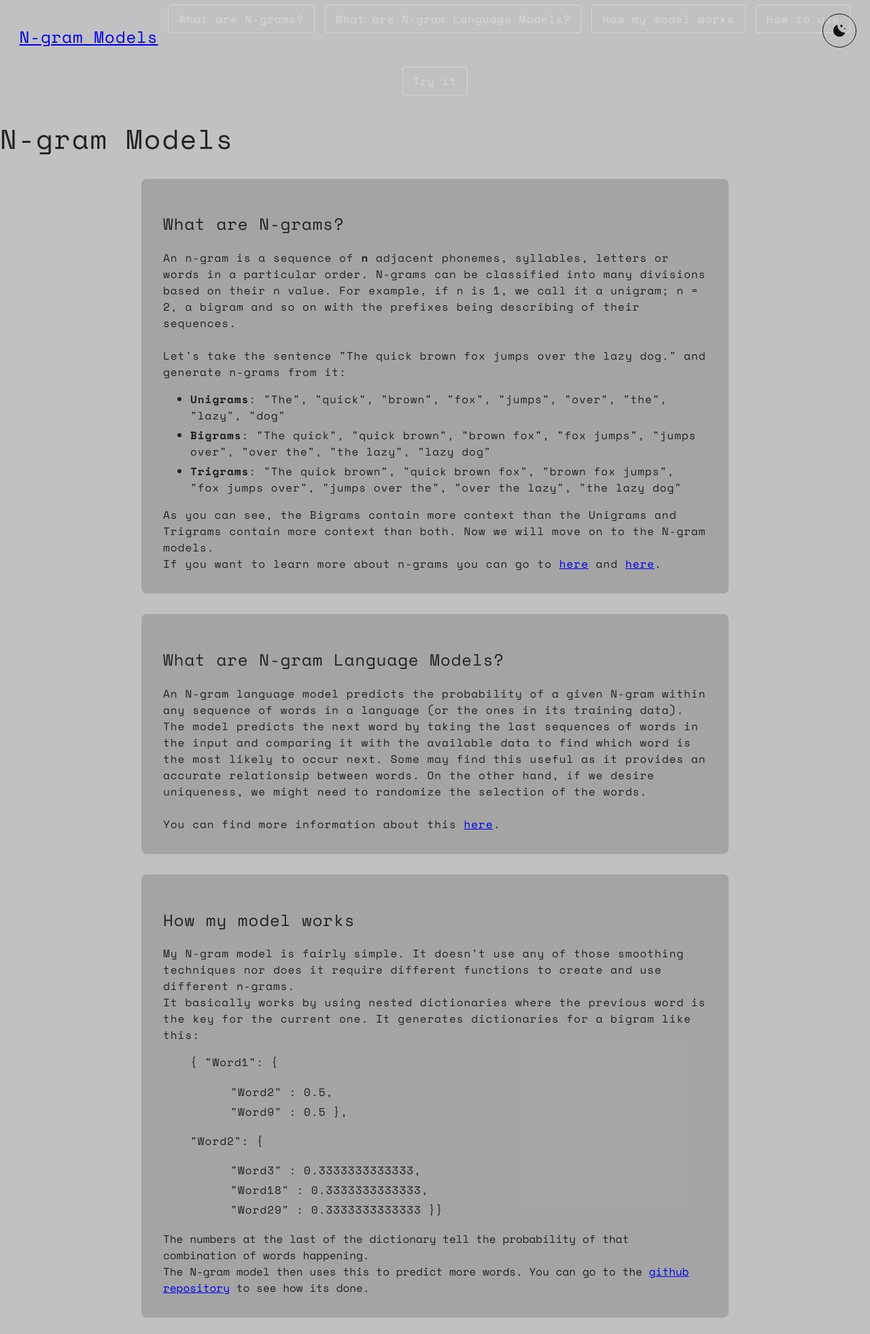
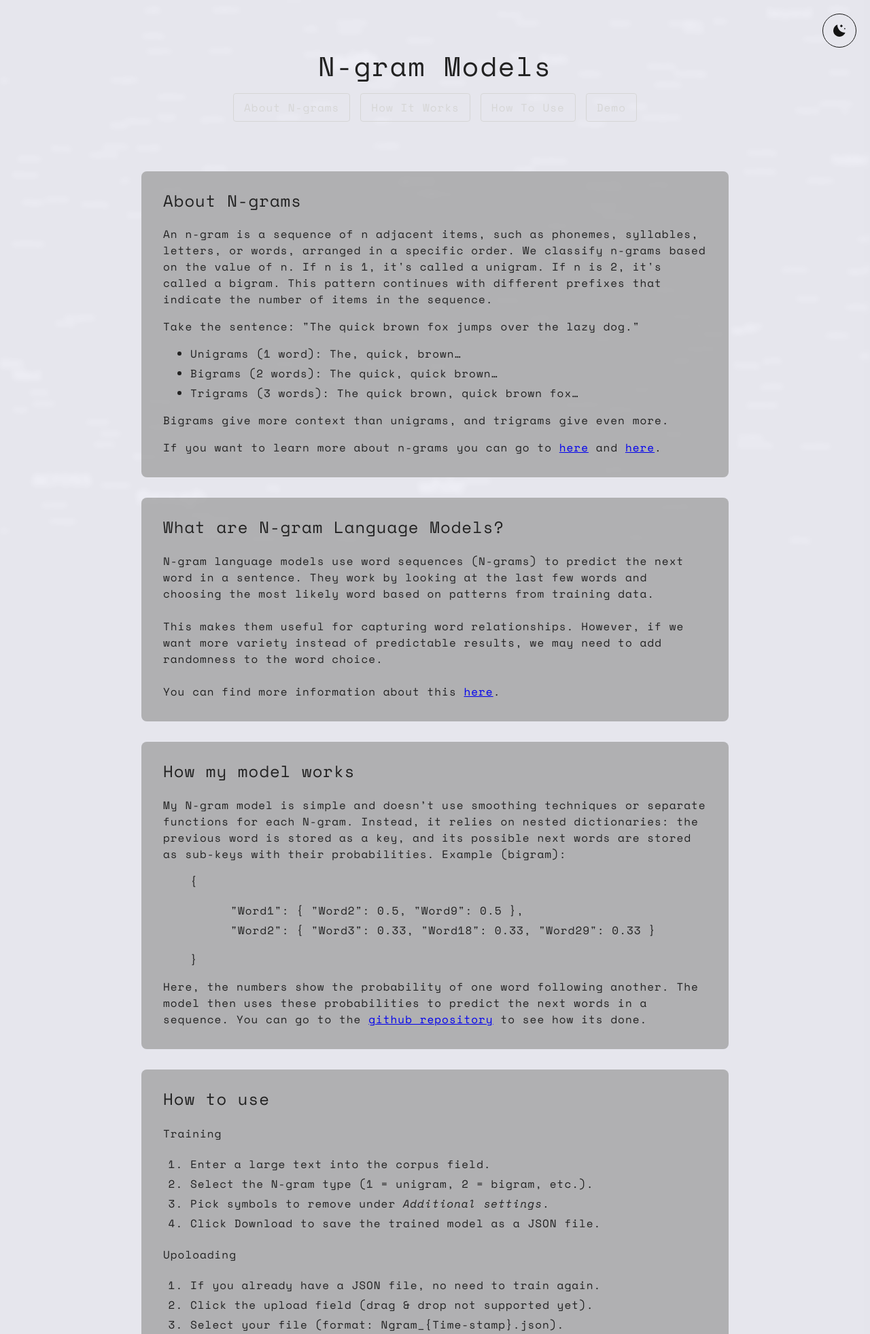
Before and after one commit to ri0e/Ngram, a Flask app: page / in a window 1280 px wide. Shown: the top 1962 px of the page at 68% size. Run offline with Flask 3, Linux system fonts and the light colour scheme; some web fonts are replaced.

Commit message:
Update index.html

```diff
--- a/templates/index.html
+++ b/templates/index.html
@@ -1,5 +1,5 @@
 <!DOCTYPE html>
-<html lang = "en">
+<html lang="en">
   <head>
         <meta charset = "UTF-8">
         <meta name = "viewport" content = "width = device-width, initial-scale = 1.0">
@@ -9,196 +9,191 @@
         <link href="https://fonts.googleapis.com/css2?family=Space+Mono:ital,wght@0,400;0,700;1,400;1,700&display=swap" rel="stylesheet">
         <link rel="stylesheet" href="https://cdnjs.cloudflare.com/ajax/libs/font-awesome/4.7.0/css/font-awesome.min.css">
         <base rel = "noopener">
-        <title>Ngram Models</title>
+    <title>N-gram Models</title>
+    <link rel="stylesheet" href="style.css">
+    <script defer src="script.js"></script>
   </head>
   <body>
+    <div id="canvas-container">
+        <canvas id="c"></canvas>
+    </div>
+
+    <div id="content-wrapper">
+        <header>
+            <h1 id="start">N-gram Models</h1>
             <nav>
-            <ul class = "hide-scrollbar">
-                <h2><a href = "#">N-gram Models</a></h2>
-                <li><a class = "styled-a" href = "#content-1" target = "_self">What are N-grams?</a></li>
-                <li><a class = "styled-a" href = "#content-2" target = "_self">What are N-gram Language Models?</a></li>
-                <li><a class = "styled-a" href = "#content-3" target = "_self">How my model works</a></li>
-                <li><a class = "styled-a" href = "#content-4" target = "_self">How to use</a></li>
-                <li><a class = "styled-a" href = "#generation" target = "_self">Try it</a></li>
+                <ul class="hide-scrollbar">
+                    <li><a class="styled-a" href="#content-1" target="_self">About N-grams</a></li>
+                    <li><a class="styled-a" href="#content-3" target="_self">How It Works</a></li>
+                    <li><a class="styled-a" href="#content-4" target="_self">How To Use</a></li>
+                    <li><a class="styled-a" href="#generation" target="_self">Demo</a></li>
                 </ul>
             </nav>
+        </header>
 
         <button id="theme-toggle">
             <svg xmlns="http://www.w3.org/2000/svg" height="24px" viewBox="0 -960 960 960" width="24px" fill="#e3e3e3"><path d="M479.93-282q-82.06 0-140-57.93-57.93-57.94-57.93-140 0-82.07 57.93-140.57 57.94-58.5 140-58.5 82.07 0 140.57 58.5T679-479.93q0 82.06-58.5 140Q562-282 479.93-282ZM216-435H25v-91h191v91Zm720 0H745v-91h191v91ZM435-745v-191h91v191h-91Zm0 720v-191h91v191h-91ZM261-636 140-754l65-67 119 120-63 65Zm496 496L635-261l64-64 121 117-63 68ZM636-700l118-120 67 63-119 122-66-65ZM140-204l120-122 65 65-117 121-68-64Z"/></svg>
             <svg xmlns="http://www.w3.org/2000/svg" height="24px" viewBox="0 -960 960 960" width="24px" fill="#e3e3e3"><path d="M594.77-669.62 510.38-754l84.39-85.27L680.04-754l-85.27 84.38Zm200 120L750.38-594l44.39-45.27L840.04-594l-45.27 44.38ZM483-120.73q-75.42 0-141.37-28.48-65.94-28.48-115.44-77.98t-77.98-115.44Q119.73-408.58 119.73-484q0-116.54 66.81-209.98 66.81-93.44 177.11-131.06-4.42 93.39 28.48 179.56 32.91 86.17 99.68 152.94 65.88 66.77 152.31 99.54 86.42 32.77 179.92 28.73-37.39 109.92-130.89 176.73-93.5 66.81-210.15 66.81Z"/></svg>
         </button>
-        <h1 id = "start">N-gram Models</h1>
-        <div id = "content-1">
-            <div class = "break">&nbsp;</div>
-            <h2>What are N-grams?</h2>
-            <p>An n-gram is a sequence of <strong>n</strong> adjacent phonemes, syllables, letters or words in a particular order. N-grams can be classified into many divisions based on their n value.
-                For example, if n is 1, we call it a unigram; n = 2, a bigram and so on with the prefixes being describing of their sequences.<br>
-                <br>
-                Let's take the sentence "The quick brown fox jumps over the lazy dog." and generate n-grams from it:<br>
+
+        <div id="content-1">
+            <h2>About N-grams</h2>
+            <p>An n-gram is a sequence of n adjacent items, such as phonemes, syllables, letters, or words, arranged in a specific order. We classify n-grams based on the value of n. If n is 1, it's called a unigram. If n is 2, it's called a bigram. This pattern continues with different prefixes that indicate the number of items in the sequence.
             </p>
+            <p>Take the sentence: "The quick brown fox jumps over the lazy dog."
                 <ul>
-                <li><strong>Unigrams</strong>:  "The", "quick", "brown", "fox", "jumps", "over", "the", "lazy", "dog"<br>
-                <li><strong>Bigrams</strong>:  "The quick", "quick brown", "brown fox", "fox jumps", "jumps over", "over the", "the lazy", "lazy dog"<br>
-                <li><strong>Trigrams</strong>:  "The quick brown", "quick brown fox", "brown fox jumps", "fox jumps over", "jumps over the", "over the lazy", "the lazy dog"<br>
+                    <li>Unigrams (1 word): The, quick, brown…</li>
+                    <li>Bigrams (2 words): The quick, quick brown…</li>
+                    <li>Trigrams (3 words): The quick brown, quick brown fox…</li>
                 </ul>
-            <p> As you can see, the Bigrams contain more context than the Unigrams and Trigrams contain more context than both. Now we will move on to the N-gram models.<br>
-                If you want to learn more about n-grams you can go to <a target = "_blank" href = "https://en.wikipedia.org/wiki/N-gram">here</a> and <a href = "https://web.stanford.edu/~jurafsky/slp3/3.pdf">here</a>.
+                <p>Bigrams give more context than unigrams, and trigrams give even more.</p>
+            </p>
+            <p>If you want to learn more about n-grams you can go to <a target="_blank" href="https://en.wikipedia.org/wiki/N-gram">here</a> and <a href="https://web.stanford.edu/~jurafsky/slp3/3.pdf">here</a>.</p>
+        </div>
+
+        <div id="content-2">
+            <h2>What are N-gram Language Models?</h2>
+            <p>N-gram language models use word sequences (N-grams) to predict the next word in a sentence. They work by looking at the last few words and choosing the most likely word based on patterns from training data.<br><br>This makes them useful for capturing word relationships. However, if we want more variety instead of predictable results, we may need to add randomness to the word choice.<br><br>
+
+               You can find more information about this <a target="_blank" href="https://web.stanford.edu/~jurafsky/slp3/3.pdf">here</a>.
             </p>
         </div>
 
-        <div id = "content-2">
-            <div class = "break">&nbsp;</div>
-            <h2>What are N-gram Language Models?</h2>
-            <p>An N-gram language model predicts the probability of a given N-gram within any sequence of words in a language (or the ones in its training data). The model predicts the next word by taking the last
-               sequences of words in the input and comparing it with the available data to find which word is the most likely to occur next. Some may find this useful as it provides an accurate relationsip between
-               words. On the other hand, if we desire uniqueness, we might need to randomize the selection of the words.<br><br>
+        <div id="content-3">
+            <h2>How my model works</h2>
+            <p> My N-gram model is simple and doesn’t use smoothing techniques or separate functions for each N-gram. Instead, it relies on nested dictionaries: the previous word is stored as a key, and its possible next words are stored as sub-keys with their probabilities. Example (bigram):<br>
+                <ul style="list-style-type: none;">
+                    <li>{<ul>
+                        <li> "Word1": { "Word2": 0.5, "Word9": 0.5 },</li>
+                        <li> "Word2": { "Word3": 0.33, "Word18": 0.33, "Word29": 0.33 }</li>
+                        </ul>
+                        }
 
-               You can find more information about this <a target = "_blank" href = "https://web.stanford.edu/~jurafsky/slp3/3.pdf">here</a>.
+                    </li>
+                </ul>
+                <p>Here, the numbers show the probability of one word following another. The model then uses these probabilities to predict the next words in a sequence. You can go to the <a target="_blank" href="https://github.com/GlassyBridge/Ngram">github repository</a> to see how its done. </p>
             </p>
         </div>
 
-        <div id = "content-3">
-            <div class = "break">&nbsp;</div>
-            <h2>How my model works</h2>
-            <p> My N-gram model is fairly simple. It doesn't use any of those smoothing techniques nor does it require different functions to create and use different n-grams.<br>
-                It basically works by using nested dictionaries where the previous word is the key for the current one. It generates dictionaries for a bigram like this:<br>
-                <ul style = "list-style-type: none;">
-                    <li>{ "Word1": {
-                        <ul style = "list-style-type: none;">
-                            <li> "Word2" : 0.5,
-                            <li> "Word9" : 0.5 },
-                        </ul>
-
-                    <li> "Word2": {
-                        <ul style = "list-style-type: none;">
-                            <li> "Word3" : 0.3333333333333,
-                            <li> "Word18" : 0.3333333333333,
-                            <li> "Word29" : 0.3333333333333 }}
-                        </ul>
-                </ul>
-                The numbers at the last of the dictionary tell the probability of that combination of words happening.<br>
-                The N-gram model then uses this to predict more words. You can go to the <a target = "_blank" href = "https://github.com/GlassyBridge/Ngram">github repository</a> to see how its done.
-            </p>
-        </div>
-
-        <div id = "content-4">
-            <div class = "break">&nbsp;</div>
+        <div id="content-4">
             <h2>How to use</h2>
             <h4>Training</h4>
             <ol>
-                <li>Enter large text you want to train the N-gram with in the corpus field.
-                <li>Choose the type of N-gram (1 = unigram; 2 = bigram ...).
-                <li>Choose what symbols to remove from the "Additional settings" dropdown.
-                <li>Click the download button (It will download the json file to your computer).
+                <li>Enter a large text into the corpus field.</li>
+                <li>Select the N-gram type (1 = unigram, 2 = bigram, etc.).</li>
+                <li>Pick symbols to remove under <i>Additional settings</i>.</li>
+                <li>Click Download to save the trained model as a JSON file.</li>
             </ol>
 
             <h4>Upoloading</h4>
-            This is where you upload the N-gram that will be used to predict text.<br>
-            If you have a json file already, you don't need to train it again.
             <ol>
-                <li>Click the field that asks you to upload (drag and drop not implemented yet).
-                <li>Browse to your Json file. It should look like "Ngram_{Time-stamp}.json".
-                <li>Click the upload button.
+                <li>If you already have a JSON file, no need to train again.</li>
+                <li>Click the upload field (drag & drop not supported yet).</li>
+                <li>Select your file (format: Ngram_{Time-stamp}.json).</li>
+                <li>Click Upload.</li>
             </ol>
 
             <h4>Generating</h4>
             <ol>
-                <li>Enter text that appears in your corpus.
-                <li>Check "choose?" if you want to select only one word. <br>
-                    Uncheck "choose?" if you want to see what the available words are.
-                <li>Check "predict many?" if you want to generate words repeatedly. ("choose?" will be disabled and new field would appear.)
-                <li>Choose the word count. (This is the amount of words that the n-gram will generate.)
-                <li>Click "Generate" and you will find your output under "Output:".
+                <li>Enter a word or phrase from your corpus.</li>
+                <li>Options:
+                    <ul>
+                        <li>Choose? → Pick one word only.</li>
+                        <li>Uncheck Choose? → See all possible next words.</li>
+                        <li>Predict many? → Generate multiple words (disables Choose? and adds a word-count field).</li>
+                    </ul>
+                </li>
+                <li>Set the word count (how many words to generate).</li>
+                <li>Click Generate → The result will appear under Output.</li>
             </ol>
         </div>
+
         <br>
-        <div class="hide-scrollbar" id = "cont">
-            <div class = "generation" id = "generation">
+
+        <div class="hide-scrollbar" id="cont">
+            <div class="generation" id="generation">
                 <form method="POST" action="/submit_corpus">
                     <h3>Train</h3>
 
-                    <label for = "corpus_input">
+                    <label for="corpus_input">
                         Corpus:<br>
-                        <textarea id = "corpus_input" name = "corpus" placeholder = "Type or paste a very long text (used to train the N-gram)"></textarea><br>
+                        <textarea id="corpus_input" name="corpus" placeholder="Type or paste a very long text (used to train the N-gram)"></textarea><br>
                     </label>
 
-                    <label for = "length_input">
+                    <label for="length_input">
                         N-gram type/length:<br>
-                        <input type = "number" id = "length_input" name = "ngram_length" value = "2" placeholder = "Length for your ngram is ..." step = "1" min = "1">
+                        <input type="number" id="length_input" name="ngram_length" value="2" placeholder="Length for your ngram is ..." step="1" min="1">
                     </label>
 
                     <details>
                         <summary> Additional settings </summary>
-                        <label for = "punctuation_input">Remove:</label>
-                        <input type = "text" id = "punctuation_input" name = "punctuation_remove" value = "!&quot;#$%&amp;'()*+,-./:;<=>?@[\]^_`{|}~" placeholder = "Characters to be removed are ..."><br>
+                        <label for="punctuation_input">Remove:</label>
+                        <input type="text" id="punctuation_input" name="punctuation_remove" value="!&quot;#$%&amp;'()*+,-./:;<=>?@[\]^_`{|}~" placeholder="Characters to be removed are ..."><br>
                     </details>
 
-                    <label for = "download">
+                    <label for="download">
                         <button><i class="fa fa-download"></i> Download</button>
-                        <input id = "download" type= "submit" hidden/>
+                        <input id="download" type="submit" hidden/>
                     </label>
-
                 </form>
 
-                <div class = "divider"></div>
+                <div class="divider"></div>
 
-                <form class = "intercept" method = "POST" action = "/upload_json" enctype = "multipart/form-data">
+                <form class="intercept" method="POST" action="/upload_json" enctype="multipart/form-data">
                     <h3>Upload</h3>
 
-                    <label for = "json_upload">Upload your N-gram:
-                        <div class = "upload_content">
-                            <svg xmlns = "http://www.w3.org/2000/svg" width = "50" height = "50" viewBox = "0 0 20 20" fill = "currentColor" aria-hidden = "true"><path d="M2 6a2 2 0 012-2h5l2 2h5a2 2 0 012 2v6a2 2 0 01-2 2H4a2 2 0 01-2-2V6z"></path></svg>
+                    <label for="json_upload">Upload your N-gram:
+                        <div class="upload_content">
+                <svg xmlns="http://www.w3.org/2000/svg" width="50" height="50" viewBox="0 0 20 20" fill="currentColor" aria-hidden="true"><path d="M2 6a2 2 0 012-2h5l2 2h5a2 2 0 012 2v6a2 2 0 01-2 2H4a2 2 0 01-2-2V6z"></path></svg>
                             <p>Browse a file</p>
-                            <input type = "file" id = "json_upload" name = "json_file" accept = ".json"><br>
+                            <input type="file" id="json_upload" name="json_file" accept=".json"><br>
                         </div>
                     </label>
 
-                    <label for = "upload">
+                    <label for="upload">
                         <button> <i class="fa fa-upload"></i> Upload</button>
-                        <input id = "upload" type="submit" hidden/>
+                        <input id="upload" type="submit" hidden/>
+                    </label>
+                </form>
+
+                <div class="divider"></div>
+
+                <form class="intercept" method="POST" action="/predict_text">
+                    <h3>Generate</h3>
+
+                    <label for="predict">
+                        Input:<br>
+                        <textarea id="predict" name="user_input" placeholder="Enter words in your corpus..."></textarea><br>
                     </label>
 
-                </form>
+                    <label for="check_choose">
+                        Choose?
+                        <input type="checkbox" id="check_choose" name="choose" checked>
+                    </label><br>
 
-                <div class = "divider"></div>
+                    <label for="predict_many">
+                        predict many?
+                        <input type="checkbox" id="predict_many" name="predict_many" value="no">
+                    </label><br>
 
-                <form class = "intercept" method = "POST" action = "/predict_text">
-                    <h3>Generate</h3>
-
-                    <label for = "predict">
-                        Input:<br>
-                        <textarea id = "predict" name = "user_input" placeholder = "Enter words in your corpus..."></textarea><br>
+                    <label for="word_count" id="word_count_label" hidden>
+                        Word count:<br>
+                        <input type="number" id="word_count" name="word_count" value="3" placeholder="How many to predict" step="1" min="1"><br>
                     </label>
 
-                    <label for = "check_choose">
-                        Choose?
-                        <input type = "checkbox" id = "check_choose" name = "choose" checked>
-                    </label><br>
-
-                    <label for = "predict_many">
-                        predict many?
-                        <input type = "checkbox" id = "predict_many" name = "predict_many" value = "no">
-                    </label><br>
-
-                    <label for = "word_count" id = "word_count_label" hidden/>
-                        Word count:<br>
-                        <input type = "number" id = "word_count" name = "word_count" value = "3" placeholder = "How many to predict" step = "1" min = "1"><br>
-                    </label>
-
-                    <label for = "generate">
+                    <label for="generate">
                         <button>Generate</button>
                     </label>
 
-                    <input id = "generate" type="submit" hidden/>
+                    <input id="generate" type="submit" hidden/>
                 </form>
-
             </div>
         </div>
 
         <h3>Output:</h3>
-        <div id = "output"></div>
-        <div class = "message-area" hidden/></div>
+        <div id="output"></div>
+        <div class="message-area" hidden></div>
+    </div>
 
-    <script src = "{{ url_for("static", filename="script.js") }}"></script>
   </body>
 </html>
```
Lines whose indentation alone changed are shown as unchanged.
